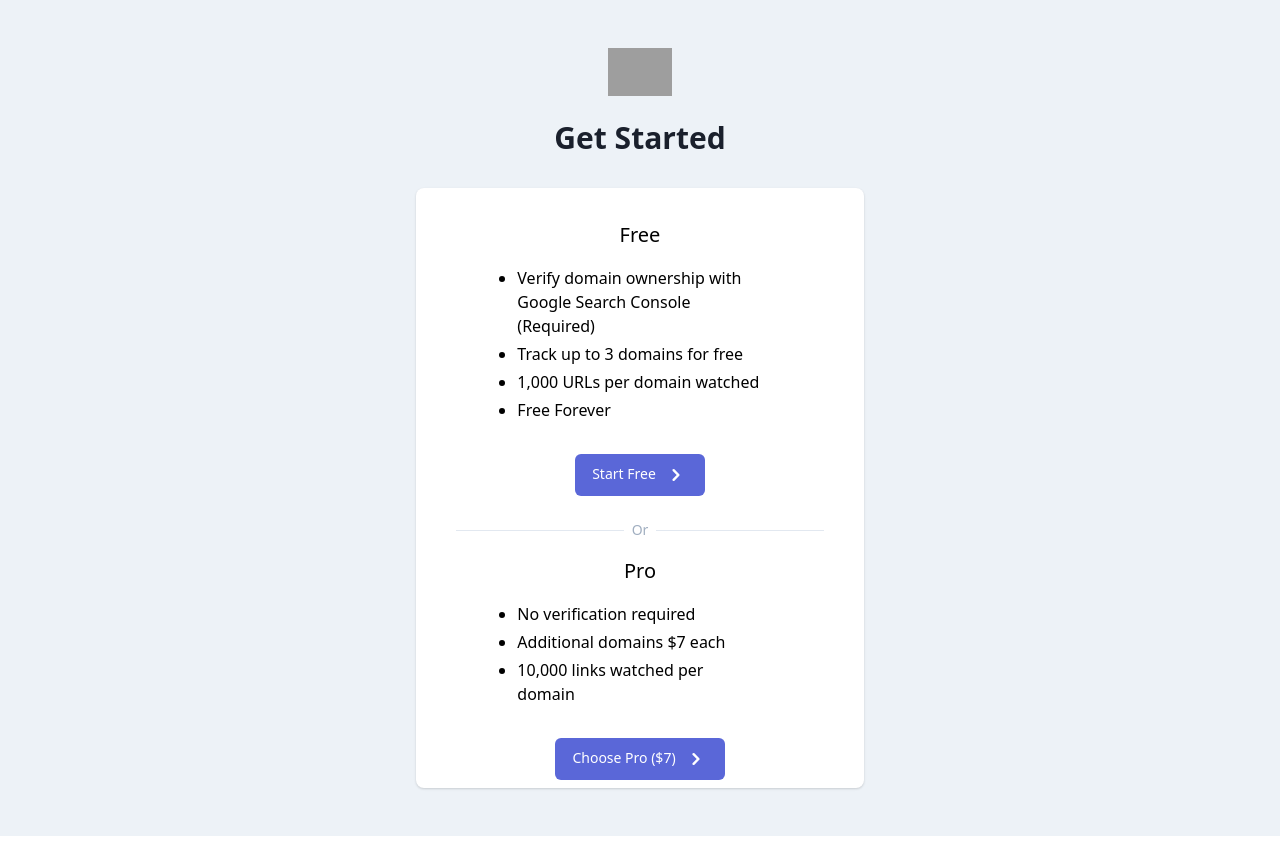
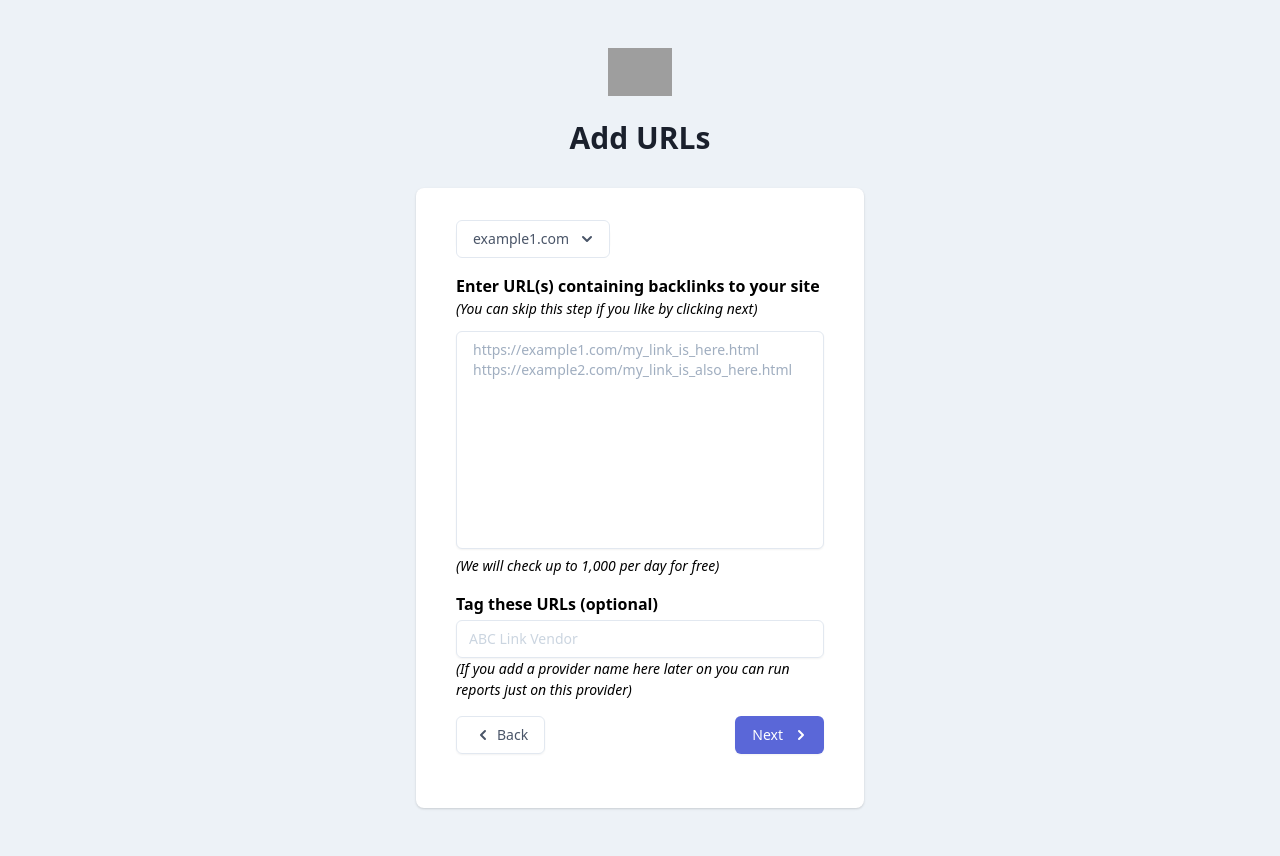
Before and after one commit to GuerrillaCoder/SignUpMock, a React (Create React App) app: page / in a window 1280 px wide. Built offline with nearby package versions, Linux system fonts and the light colour scheme; grey boxes are pictures that could not be loaded; what @tailwindcss/ui would draw is missing.

Commit message:
Work on track links

```diff
--- a/package.json
+++ b/package.json
@@ -18,6 +18,7 @@
     "@tailwindcss/ui": "^0.6.2",
     "autoprefixer": "^10.0.1",
     "cross-env": "^7.0.2",
+    "lodash": "^4.17.20",
     "postcss": "^8.1.4",
     "postcss-cli": "^8.1.0",
     "tailwindcss": "^1.9.6",
--- a/src/App.jsx
+++ b/src/App.jsx
@@ -8,6 +8,7 @@ import CreateAccount from "./steps/CreateAccount";
 import GscVerify from './steps/GscVerify';
 import SelectGscDomains from "./steps/SelectGscDomains";
 import SetupComplete from "./steps/SetupComplete";
+import TrackBacklinks from "./steps/TrackBacklinks";
 
 
 export default function App() {
@@ -22,7 +23,7 @@ export default function App() {
     gscToken: null
   });
 
-  const [currentSlide, setCurrentSlide] = useState("SelectType");
+  const [currentSlide, setCurrentSlide] = useState("TrackBacklinksFree");
   const [lastValue, setLastValue] = useState(null);
   const [formState, setFormState] = useState({name: ""});
   const [slideHistory, setSlideHistory] = useState([])
@@ -44,6 +45,7 @@ export default function App() {
     },
     EnterDomain: {
       title: "Get Started",
+      next: "TrackBacklinksPro",
       component: <EnterDomaiun prev={true} next={false} movePrev={movePrev} moveNext={moveNext} state={details} setState={setDetails} entryDirection={entryDirection} />,
       height:{
         0: "370px"
@@ -69,7 +71,7 @@ export default function App() {
     SelectGscDomains : {
       title: "Select Domains",
       component: <SelectGscDomains prev={false} showPrev={false} next={false} movePrev={movePrev} moveNext={moveNext} state={details} setState={setDetails} entryDirection={entryDirection} />,
-      next: "SetupComplete",
+      next: "TrackBacklinksFree",
       height:{
         0: "540px"
       }
@@ -79,6 +81,22 @@ export default function App() {
       component: <SetupComplete state={details} />,
       height:{
         0: "500px"
+      }
+    },
+    TrackBacklinksFree: {
+      title: "Add URLs",
+      component: <TrackBacklinks movePrev={movePrev} moveNext={moveNext} state={details} setState={setDetails} entryDirection={entryDirection} />,
+      next: "SetupComplete",
+      height:{
+        0: "620px"
+      }
+    },
+    TrackBacklinksPro: {
+      title: "Add URLs",
+      component: <TrackBacklinks movePrev={movePrev} moveNext={moveNext} state={details} setState={setDetails} entryDirection={entryDirection} />,
+      next: "SetupComplete",
+      height:{
+        0: "620px"
       }
     }
   }
--- a/src/steps/SelectGscDomains.jsx
+++ b/src/steps/SelectGscDomains.jsx
@@ -64,6 +64,8 @@ export default function SelectGscDomains({
             setState(prev => ({...prev, domains: prev.domains.filter((name) => name !== event.target.value)}));
             // setSelected((prev) => prev.filter((name) => name !== event.target.name));
         }
+
+        setState(prev => ({...prev, urls: []}));
 
     }
 
--- a/src/steps/TrackBacklinks.jsx
+++ b/src/steps/TrackBacklinks.jsx
@@ -0,0 +1,78 @@
+import React, {useState, useRef} from "react";
+import Buttons from "./components/Buttons";
+import {CSSTransition} from "react-transition-group";
+import SubHead from "./components/SubHead";
+import useInProp from './hooks/useInProp';
+import Select from './components/Select';
+import TextInput from './components/TextInput';
+
+export default function TrackBacklinks({state, setState, moveNext: parentMoveNext, movePrev: parentMovePrev, entryDirection}) {
+
+    const {
+        inProp,
+        startMoveback,
+        startMoveNext,
+        move,
+        moveDirection,
+        moveValue
+    } = useInProp(parentMovePrev, parentMoveNext);
+    const slideRef = useRef(null);
+
+    const [currentSelection, setCurrentSelection] = useState({});
+
+    let domains = ["example1.com", "examfffffffffffsssssssssssssssssssssssssssssssssssffffffffple2.com", "example3.com"];
+
+    let values = domains.map((domain, index) => {
+        return {
+            label: domain,
+            value: domain,
+            selected: index === 0
+        }
+    });
+
+    function saveLinks(event) {
+        console.log(event.target.value);
+
+        let currentIndex = domains.findIndex(domain => {
+            // domain == curr
+        })
+
+    }
+
+    function handleSelection(value)
+    {
+        // console.log(value);
+        setCurrentSelection(value);
+        console.log("in parent")
+        console.log(currentSelection);
+    }
+
+    return (
+        <div className="">
+            <Select values={values} onSelect={handleSelection} />
+            <p className="mt-4 text-md font-semibold">Enter URL(s) containing backlinks to your site</p>
+            <p className="text-sm italic">(You can skip this step if you like by clicking next)</p>
+            <textarea
+            onBlur={saveLinks}
+            placeholder={'https://example1.com/my_link_is_here.html\nhttps://example2.com/my_link_is_also_here.html'}
+                name=""
+                id=""
+                cols=""
+                rows="10"
+                className="mt-3 resize-none rounded-md shadow-sm inline-flex justify-center w-full rounded-md border border-gray-300 px-4 py-2 bg-white text-sm leading-5 font-medium focus:outline-none focus:border-blue-300 focus:shadow-outline-blue active:bg-gray-50 active:text-gray-800 transition ease-in-out duration-150"></textarea>
+            <p className="text-sm italic">(We will check up to 1,000 per day for free)</p>
+            <p className="mt-4 text-md font-semibold">Tag these URLs (optional)</p>
+            <TextInput placeHolder="ABC Link Vendor" hideValidation={true} />
+            <p className="text-sm italic">(If you add a provider name here later on you can run reports just on this provider)</p>
+            <Buttons
+                    back={true}
+                    next={true}
+                    // movePrev={props.movePrev}
+                    // moveNext={props.moveNext}
+                    movePrev={startMoveback}
+                    moveNext={startMoveNext}
+
+                    />
+        </div>
+    )
+}
--- /dev/null
+++ b/src/steps/components/Select.jsx
@@ -0,0 +1,132 @@
+import React, {useState, useEffect} from 'react';
+
+export default function Select({values, labelCharacters, onSelect}) {
+
+    const [showOptions,
+        setShowOptions] = useState(false);
+    const [valueStates,
+        setValueStates] = useState(values);
+    // const [currentSelection, setCurrentSelection] = useState(() => {     let obj
+    // = values.find((obj) => obj.selected === true);     onSelect(obj);     return
+    // obj; });
+    const [currentSelection,
+        setCurrentSelection] = useState(values.find((obj) => obj.selected === true));
+    const [maxLabelCharacter,
+        setmaxLabelCharacter] = useState(labelCharacters ?? 45);
+
+    useEffect(() => {
+        console.log("in select")
+        console.log(currentSelection);
+        onSelect(currentSelection);
+        // if(currentSelection === {})
+        // {
+        //     onSelect(values.find((obj) => obj.selected === true))
+        // }
+        // else{
+        //     onSelect(currentSelection);
+        // }
+
+    }, [currentSelection]);
+
+    function chopString(string) {
+        if (string.length > maxLabelCharacter) {
+            return string.slice(0, maxLabelCharacter) + "...";
+        }
+
+        return string;
+
+    }
+
+    function handleSelection(event) {
+        let selected = event.target.dataset.value;
+
+        let selectedObj = {};
+
+        setValueStates(prev => {
+            return prev.map(value => {
+
+                if (value.value == currentSelection.value)
+                    value.selected = false;
+                if (value.value === selected) {
+                    value.selected = true;
+                    setCurrentSelection(value);
+                }
+
+                return value;
+
+            })
+        })
+
+        // onSelect(currentSelection);
+    }
+
+    return (
+        <div
+            className="mt-4 relative inline-block text-left"
+            className="relative inline-block text-left">
+            <div>
+                <span className="rounded-md shadow-sm">
+                    <button
+                        onFocus={() => setShowOptions(true)}
+                        onBlur={() => setShowOptions(false)}
+                        type="button"
+                        className="inline-flex justify-center w-full rounded-md border border-gray-300 px-4 py-2 bg-white text-sm leading-5 font-medium text-gray-700 hover:text-gray-500 focus:outline-none focus:border-blue-300 focus:shadow-outline-blue active:bg-gray-50 active:text-gray-800 transition ease-in-out duration-150"
+                        id="options-menu"
+                        aria-haspopup="true"
+                        aria-expanded="true">
+                        {chopString(currentSelection.value)}
+                        <svg
+                            className="-mr-1 ml-2 h-5 w-5"
+                            xmlns="http://www.w3.org/2000/svg"
+                            viewBox="0 0 20 20"
+                            fill="currentColor">
+                            <path
+                                fillRule="evenodd"
+                                d="M5.293 7.293a1 1 0 011.414 0L10 10.586l3.293-3.293a1 1 0 111.414 1.414l-4 4a1 1 0 01-1.414 0l-4-4a1 1 0 010-1.414z"
+                                clipRule="evenodd"/>
+                        </svg>
+                    </button>
+                </span>
+            </div>
+
+            <div
+                className={(showOptions
+                ? "visible"
+                : "invisible") + " origin-top-right absolute left-0 mt-2 min-w-56 rounded-md shadow-lg"}>
+                <div className="rounded-md bg-white shadow-xs">
+                    <div
+                        className="py-1"
+                        role="menu"
+                        aria-orientation="vertical"
+                        aria-labelledby="options-menu">
+
+                        {valueStates.map((value, index) => <a
+                            onMouseDown={handleSelection}
+                            key={index}
+                            data-label={value.label}
+                            data-value={value.value}
+                            href="#"
+                            className="block px-4 py-2 text-sm leading-5 text-gray-700 hover:bg-gray-100 hover:text-gray-900 focus:outline-none focus:bg-gray-100 focus:text-gray-900"
+                            role="menuitem">
+                            {chopString(value.label)}
+                            {value.selected && <svg
+                                className="w-4 h-4 float-right"
+                                fill="none"
+                                stroke="currentColor"
+                                viewBox="0 0 24 24"
+                                xmlns="http://www.w3.org/2000/svg">
+                                <path
+                                    strokeLinecap="round"
+                                    strokeLinejoin="round"
+                                    strokeWidth="2"
+                                    d="M5 13l4 4L19 7"></path>
+                            </svg>
+}
+                        </a>)
+}
+                    </div>
+                </div>
+            </div>
+        </div>
+    )
+}
--- a/src/steps/components/TextInput.jsx
+++ b/src/steps/components/TextInput.jsx
@@ -30,7 +30,7 @@ export default function TextInput(props) {
 
         />
         </div>
-        <div className="h-6">
+        <div className={(props.hideValidation ? "hidden" : "") + " h-6"}>
         <CSSTransition
           in={props.showValidation ?? false}
           mountOnEnter
```
